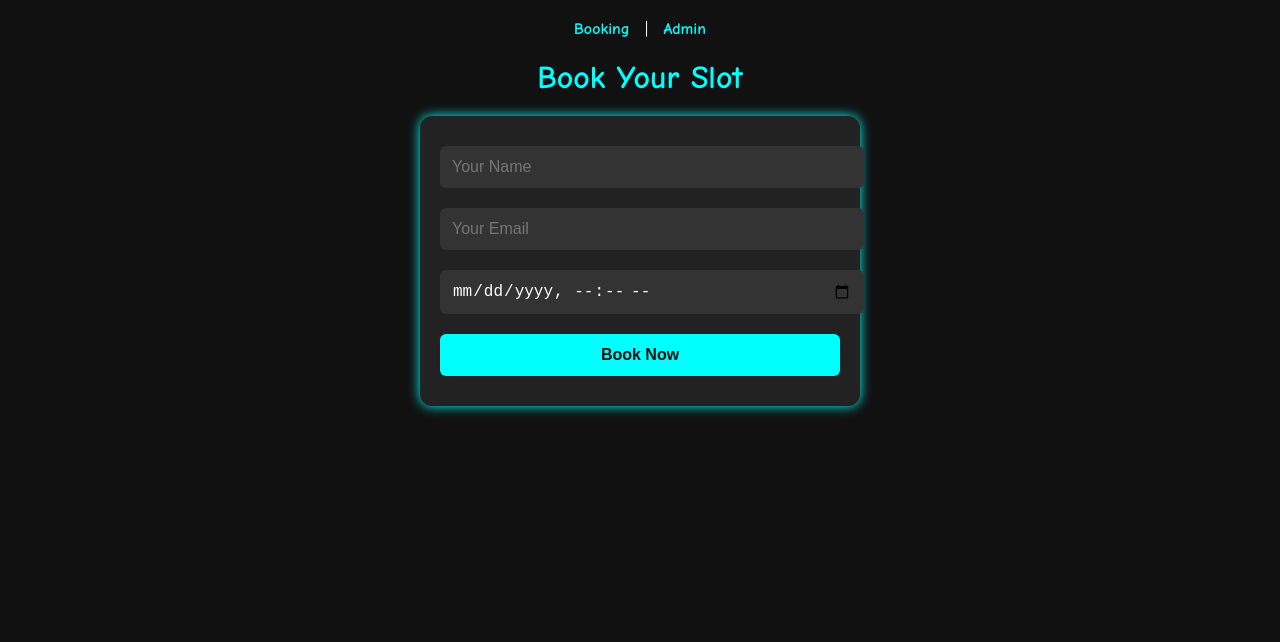
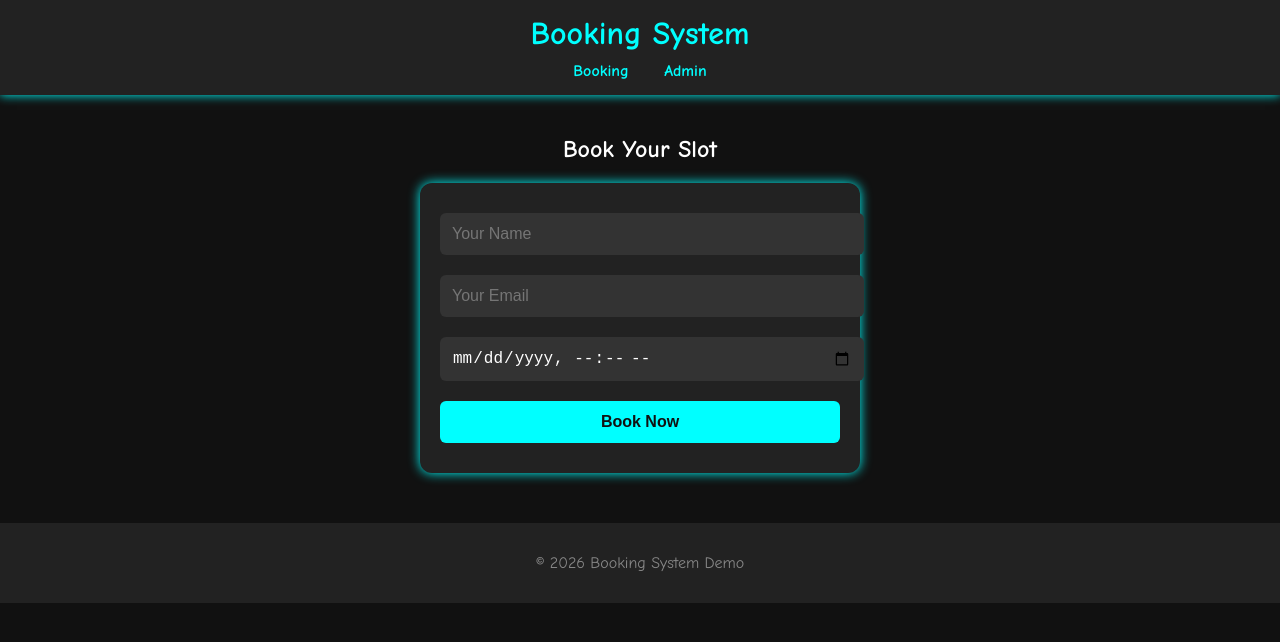
Before and after one commit to Helper101777/Bros-Adventure-Booking-, a plain HTML site: page index.html in a window 1280 px wide. Drawn offline with Linux system fonts and the light colour scheme.

Commit message:
Refactor HTML structure and styles for layout

```diff
--- a/index.html
+++ b/index.html
@@ -10,12 +10,29 @@
       background: #111;
       color: #fff;
       margin: 0;
+      padding: 0;
+    }
+    header {
+      background: #222;
+      padding: 15px;
+      text-align: center;
+      box-shadow: 0 0 10px #0ff;
+    }
+    header h1 {
+      margin: 0;
+      color: #0ff;
+    }
+    nav {
+      margin-top: 10px;
+    }
+    nav a {
+      color: #0ff;
+      text-decoration: none;
+      margin: 0 15px;
+      font-weight: bold;
+    }
+    main {
       padding: 20px;
-    }
-    h1 {
-      text-align: center;
-      color: #0ff;
-      margin-bottom: 20px;
     }
     form {
       max-width: 400px;
@@ -48,30 +65,35 @@
       background: #08f;
       color: #fff;
     }
-    nav {
+    footer {
       text-align: center;
-      margin-bottom: 20px;
-    }
-    nav a {
-      color: #0ff;
-      text-decoration: none;
-      margin: 0 10px;
-      font-weight: bold;
+      padding: 15px;
+      background: #222;
+      color: #888;
+      margin-top: 30px;
     }
   </style>
 </head>
 <body>
+  <header>
+    <h1>Booking System</h1>
     <nav>
-    <a href="index.html">Booking</a> |
+      <a href="index.html">Booking</a>
       <a href="admin.html">Admin</a>
     </nav>
-  <h1>Book Your Slot</h1>
+  </header>
+  <main>
+    <h2 style="text-align:center;">Book Your Slot</h2>
     <form id="bookingForm">
       <input type="text" id="name" placeholder="Your Name" required />
       <input type="email" id="email" placeholder="Your Email" required />
       <input type="datetime-local" id="date" required />
       <button type="submit">Book Now</button>
     </form>
+  </main>
+  <footer>
+    <p>&copy; 2026 Booking System Demo</p>
+  </footer>
 
   <script>
     document.getElementById("bookingForm").addEventListener("submit", (e) => {
```
Lines whose indentation alone changed are shown as unchanged.
